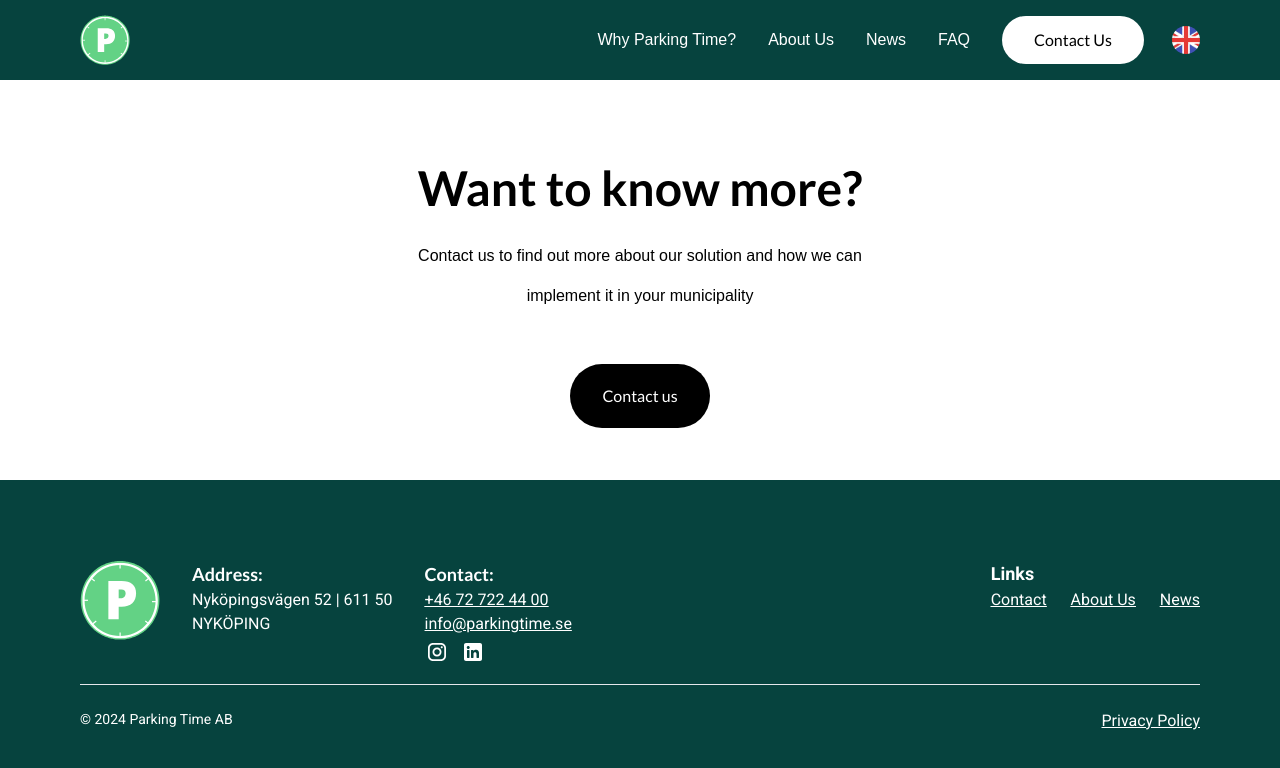
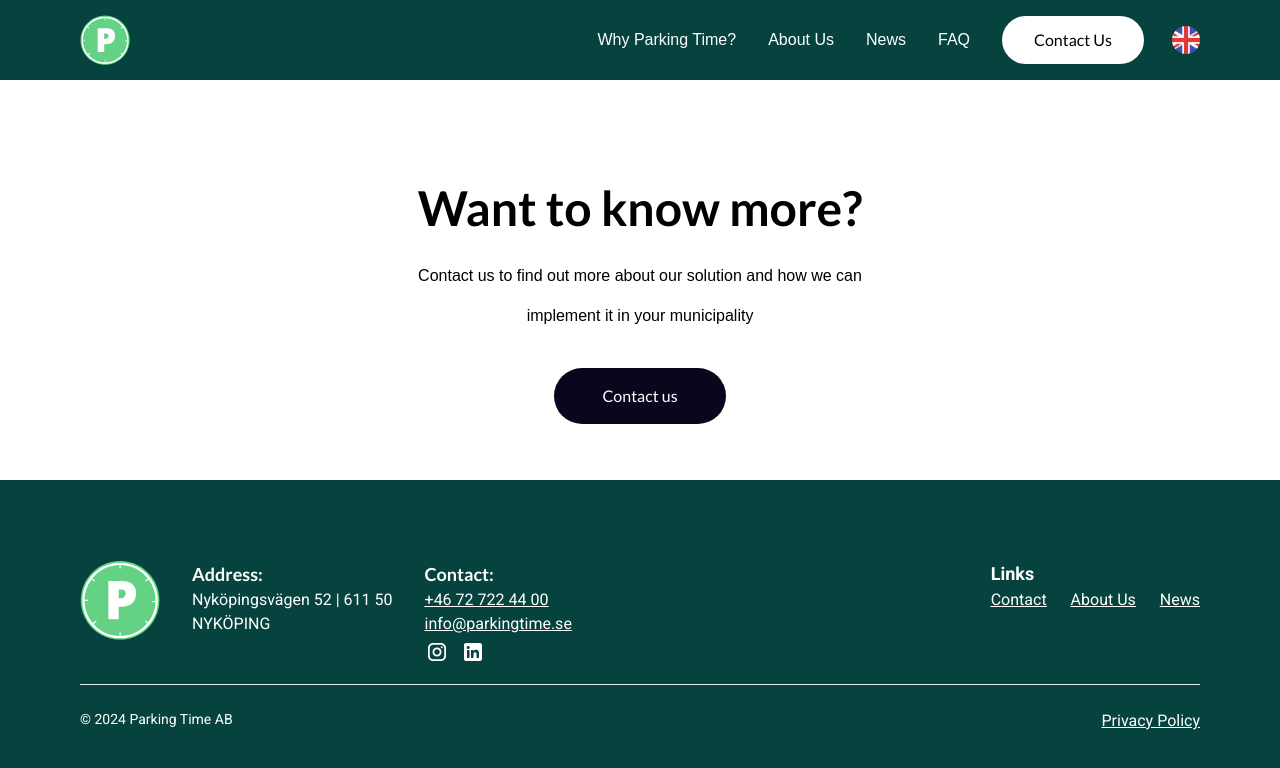
Before and after one commit to Legendarius-K/parking_time, a Next.js app: page /en/about in a window 1280 px wide. Shown: the top 768 px of the page. Built offline with nearby package versions, Linux system fonts and the light colour scheme.

Commit message:
changed button

```diff
--- a/src/components/KnowMore/index.jsx
+++ b/src/components/KnowMore/index.jsx
@@ -1,20 +1,25 @@
 import Button from "@/components/Button";
+import { Link } from '@/navigation';
 import { useTranslations } from 'next-intl';
 import React from 'react';
 
 const KnowMore = () => {
-    const t = useTranslations("knowMore")
+    const t = useTranslations("knowMore");
     return (
         <div className="flex justify-center items-center h-[50vh]">
             <div className="text-center leading-10 p-4 md:p-0">
                 <h1 className="text-5xl font-semibold mt-8 md:mt-12">{t("title")}</h1>
                 <p className="font-nunito font-thin max-w-md mx-auto mt-4 md:mt-6">{t("paragraf")}</p>
                 <div className="flex justify-center mt-6 md:mt-8">
-                        <Button route="/contact" btnText={t("button")} colors="bg-black text-white hover:bg-gray-300" />
+                    <Link href="/contact">
+                        <button className="bg-custom-black text-white w-full max-w-xs mx-auto px-12 py-2 rounded-full font-light transition hover:bg-gray-300">
+                            {t("button")}
+                        </button>
+                    </Link>
                 </div>
             </div>
         </div>
-        )
+    );
 }
 
 export default KnowMore;
```
Lines whose indentation alone changed are shown as unchanged.
